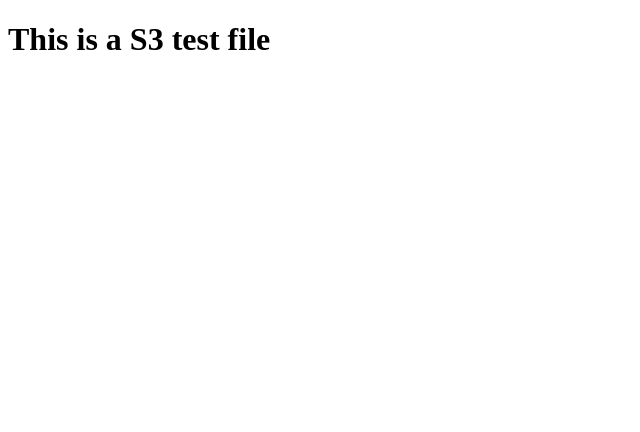
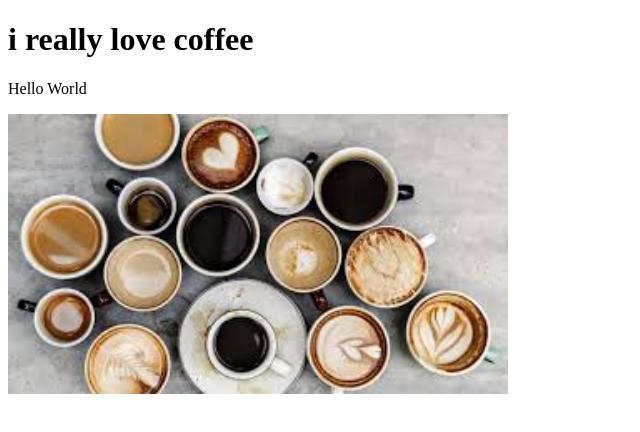
Before and after one commit to sarathbabu-wyd/AWS-Administration, a plain HTML site: page CLOUD_PRACTITIONER/index.html in a window 1280 px wide. Shown: the whole page, without its empty margins (0-640 px from the left). Drawn offline with Linux system fonts and the light colour scheme.

Commit message:
Cloud_Practitioner

```diff
--- a/CLOUD_PRACTITIONER/index.html
+++ b/CLOUD_PRACTITIONER/index.html
@@ -1,11 +1,16 @@
 <!DOCTYPE html>
 <html lang="en">
+
 <head>
-    <meta charset="UTF-8">
-    <meta name="viewport" content="width=device-width, initial-scale=1.0">
-    <title>test</title>
+    <meta charset="UTF-8" />
+    <meta name="viewport" content="width=device-width, initial-scale=1.0" />
+    <title>My First webpage</title>
 </head>
+
 <body>
-    <h1>This is a S3 test file</h1>
+    <h1>i really love coffee</h1>
+    <p>Hello World</p>
 </body>
+<img src="coffee.jpeg" width="500" />
+
 </html>
```
Also changed, not shown: CLOUD_PRACTITIONER/coffee.jpeg (added), CLOUD_PRACTITIONER/download.jpeg (added), 1 other file.
